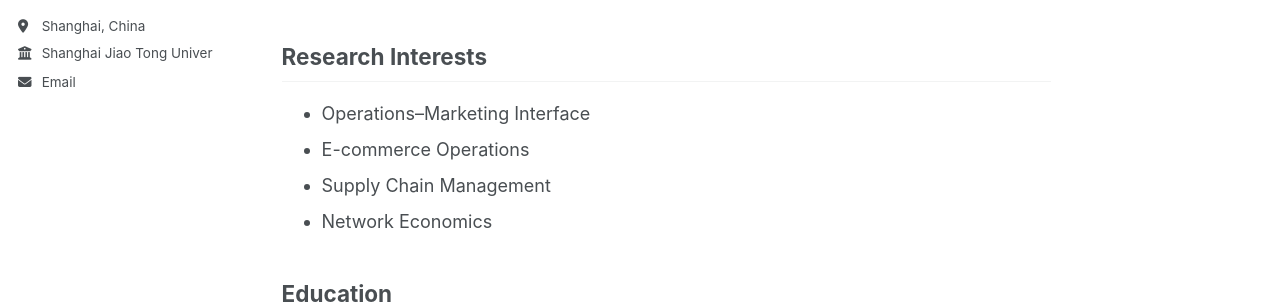
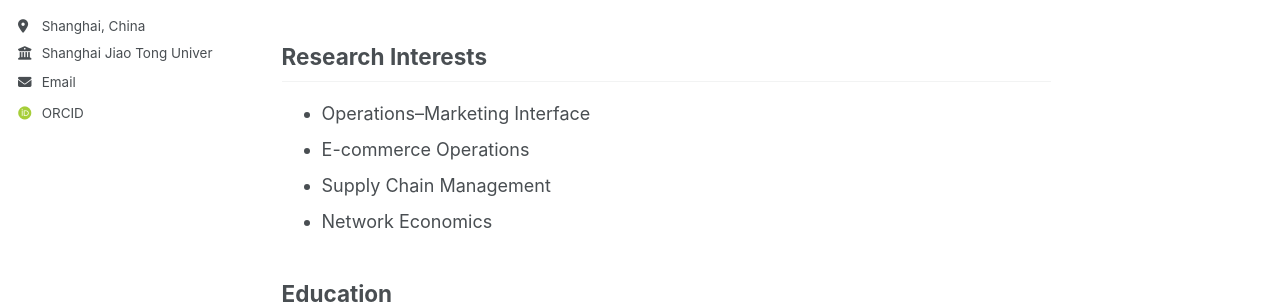
Before and after one commit to weitaoren/weitaoren.github.io, a Jekyll site: the page built from _pages/about.md, in a window 1280 px wide. Shown: the part 382-686 px from the top of the page. Built offline with Jekyll 4.4.1, drawn with Linux system fonts in a browser that asks for light colours; some web fonts are replaced; a script bundle is joined from its source files by our own code; library files that are not in the unit come from our copies.

Commit message:
Update _config.yml

```diff
--- a/_config.yml
+++ b/_config.yml
@@ -28,6 +28,7 @@ author:
   employer         : "Shanghai Jiao Tong University"
   uri              :
   email            : "wt.ren@sjtu.edu.cn"
+  orcid            : "https://orcid.org/0009-0003-8428-0504"
 
   # # Academic websites
   # academia         :
@@ -35,7 +36,7 @@ author:
   # googlescholar    : "https://scholar.google.com/citations?user=PS_CX0AAAAAJ"
   # inspire-hep      :
   # impactstory      :
-  # orcid            :
+
   # semantic         :
   # ssrn             :
   # pubmed           :
```
